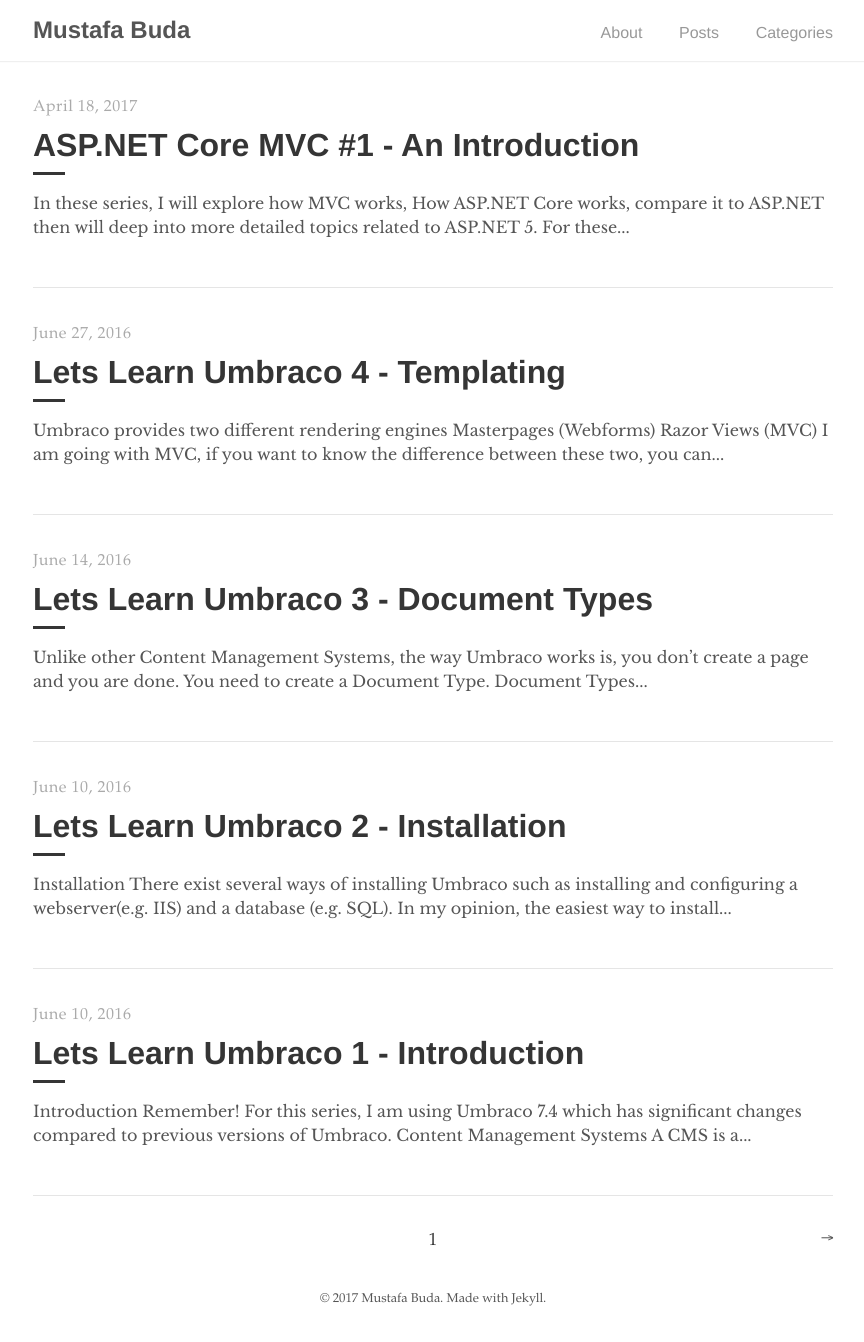
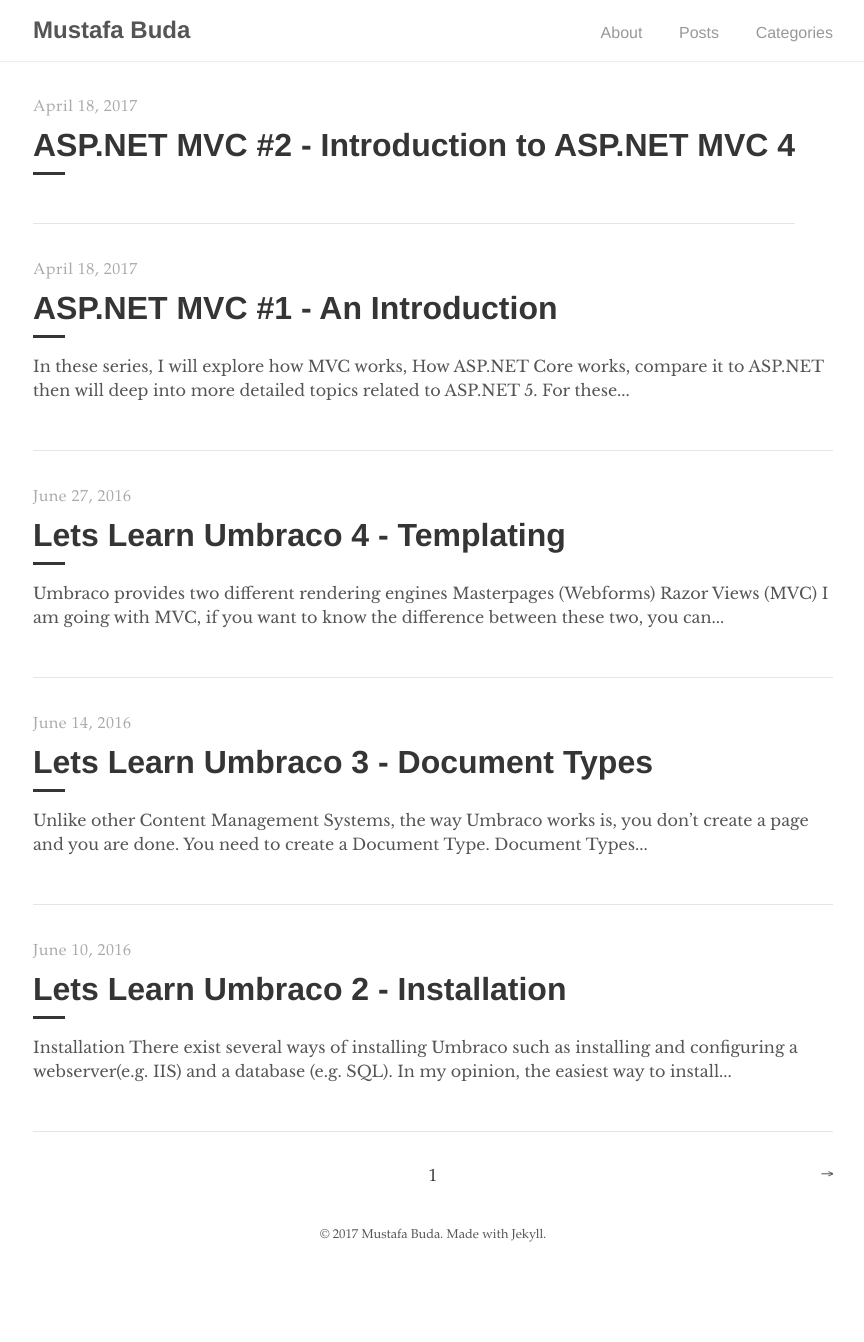
Before and after one commit to MBuda03/mbuda03.github.io, a Jekyll site: the page built from index.html, in a window 1280 px wide. Shown: the whole page, without its empty margins (207-1071 px from the left). Built offline with Jekyll 4.4.1, drawn with Linux system fonts in a browser that asks for light colours; the list of posts is cut into pages by our own code; after the commit the page ends 1278 px from its top, so only the background shows below that.

Commit message:
Update on ASP.NET MVC Course

```diff
--- a/_posts/2017-04-18-ASPNET-Core-MVC-1-An-Introduction.md
+++ b/_posts/2017-04-18-ASPNET-MVC-1-An-Introduction.md
@@ -1,8 +1,8 @@
 ---
 layout: post
-title: ASP.NET Core MVC &#35;1 - An Introduction
+title: ASP.NET MVC &#35;1 - An Introduction
 tags: [.NET]
-categories: ['ASP.NET-CORE-MVC']
+categories: ['ASP.NET-MVC']
 ---
 
 In these series, I will explore how MVC works, How ASP.NET Core works, compare it to ASP.NET then will deep into more detailed topics related to ASP.NET 5.
--- /dev/null
+++ b/_posts/2017-04-18-ASPNET-MVC-2-Introduction-To-Aspnet-MVC-4.md
@@ -0,0 +1,6 @@
+---
+layout: post
+title: ASP.NET MVC &#35;2 - Introduction to ASP.NET MVC 4
+tags: [.NET]
+categories: ['ASP.NET-MVC']
+---
```
